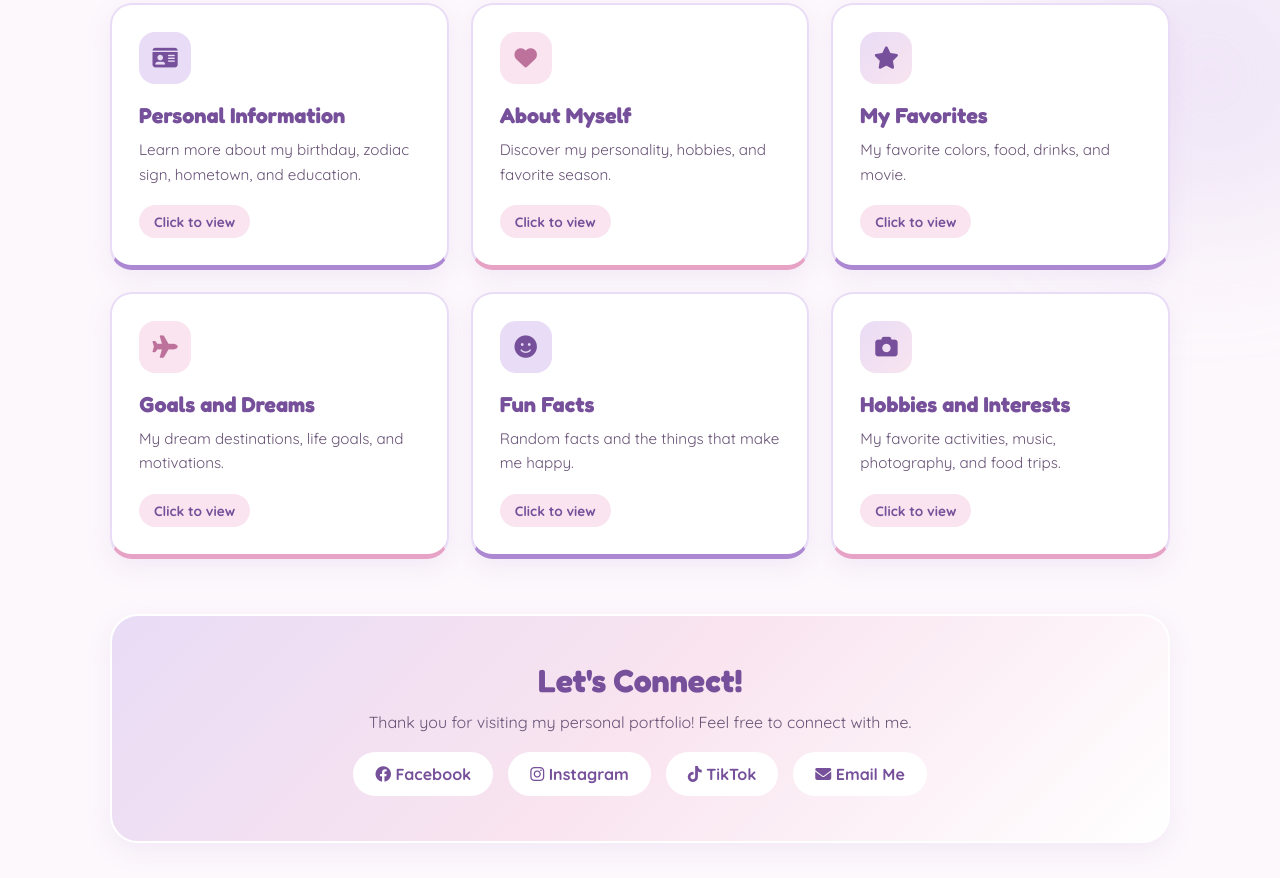
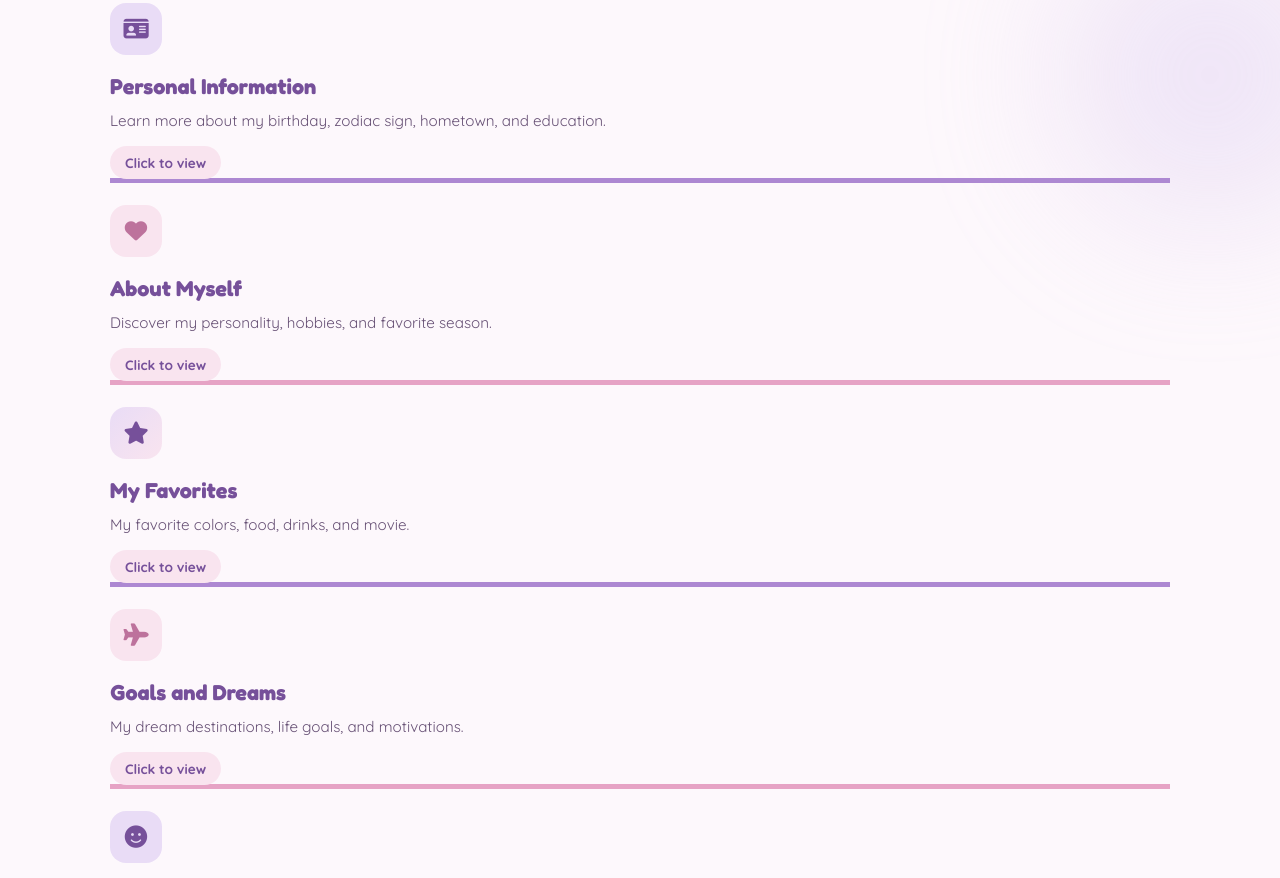
Before and after one commit to zxiaanne/Magalang, a plain HTML site: page index.html in a window 1280 px wide. Shown: the part 655-1533 px from the top of the page. Drawn offline with Linux system fonts and the light colour scheme.

Commit message:
Update index.html

```diff
--- a/index.html
+++ b/index.html
@@ -1,4 +1,3 @@
-
 <!DOCTYPE html>
 <html lang="en">
 <head>
@@ -188,11 +187,15 @@ nav {
 /* CLICKABLE CARDS */
 .bento-grid {
     display: grid;
-    grid-template-columns: repeat(
-        auto-fit,
-        minmax(260px, 1fr)
-    );
+    grid-template-columns: 1fr;
     gap: 22px;
+    width: 100%;
+}
+
+.box-card {
+    width: 100%;
+    min-height: 180px;
+}
 }
 
 .box-card {
@@ -640,7 +643,6 @@ footer {
 
     <p>
         Thank you for visiting my personal portfolio!
-        Feel free to connect with me.
     </p>
 
     <div class="social-links">
@@ -655,15 +657,6 @@ footer {
             Instagram
         </a>
 
-        <a href="#" class="social-btn">
-            <i class="fa-brands fa-tiktok"></i>
-            TikTok
-        </a>
-
-        <a href="mailto:YOUR-EMAIL@example.com"
-           class="social-btn">
-            <i class="fa-solid fa-envelope"></i>
-            Email Me
         </a>
 
     </div>
```
